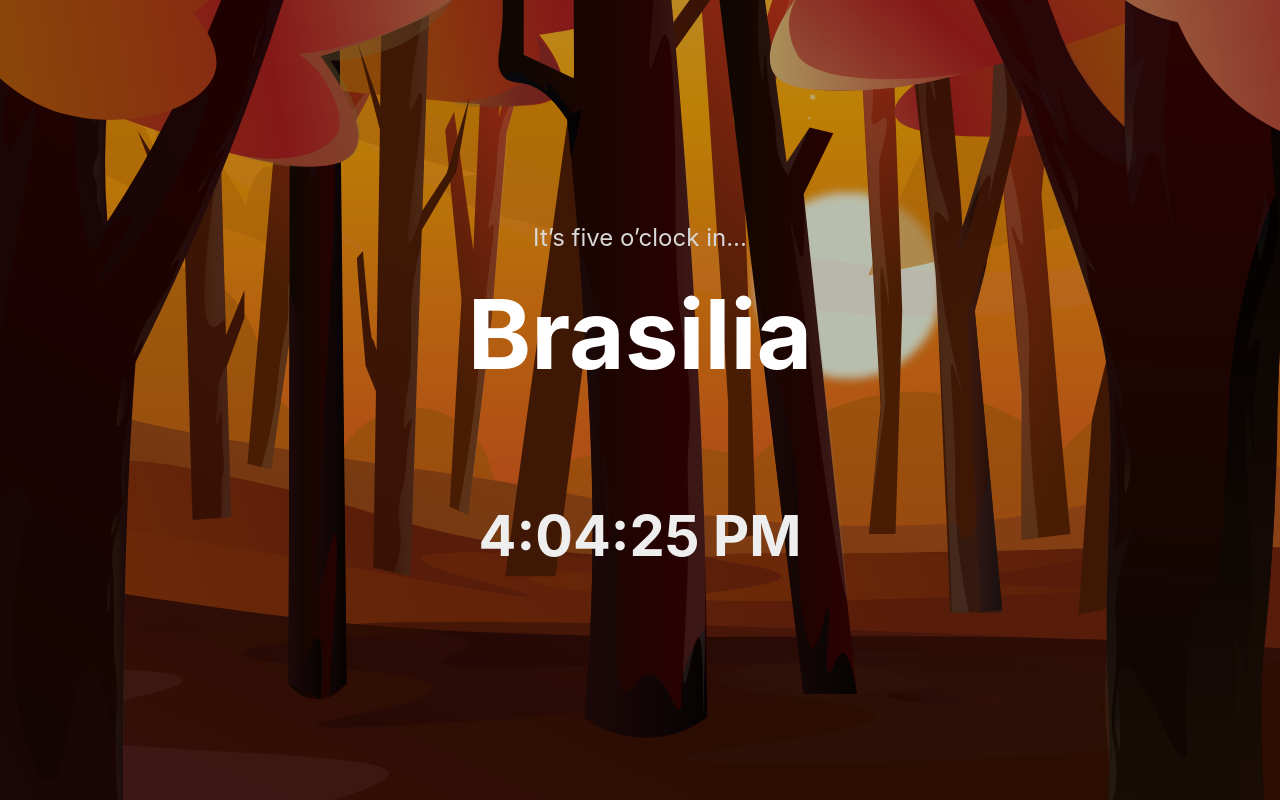
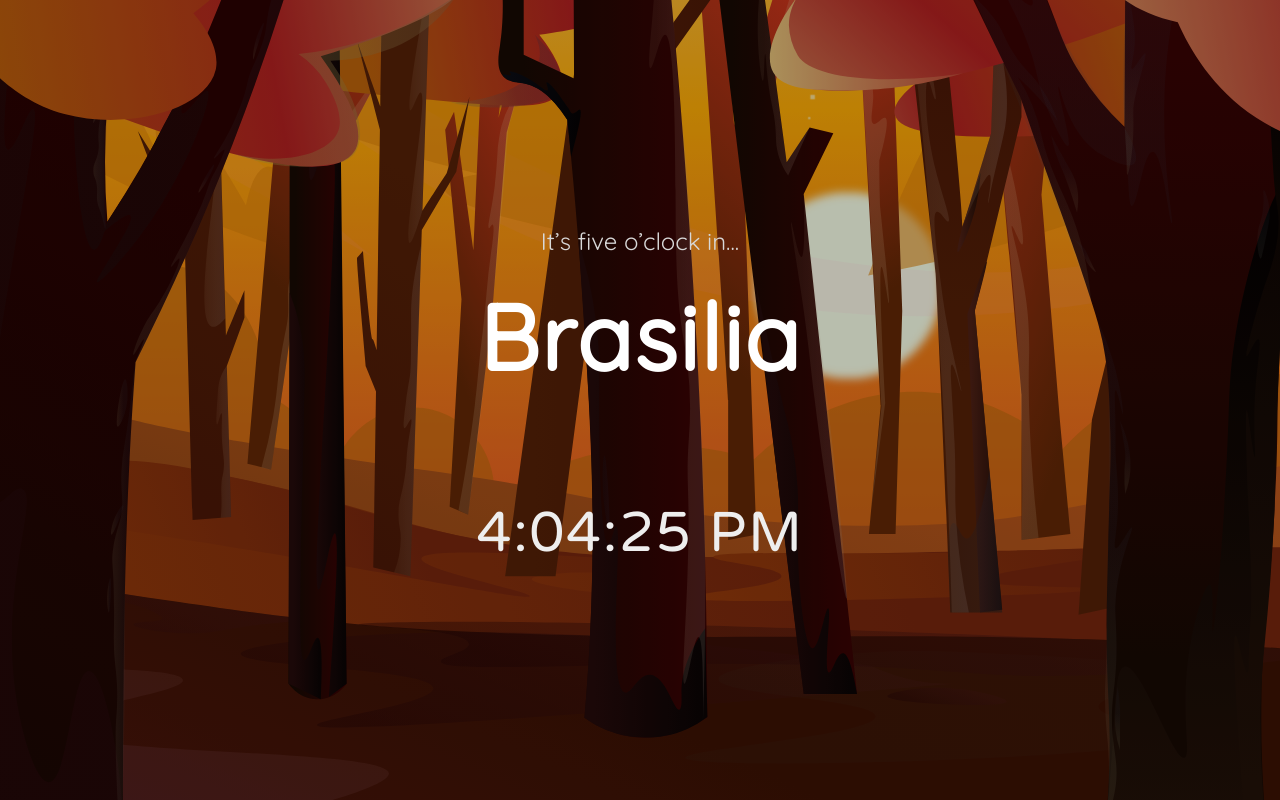
Before and after one commit to domlander/itsfiveoclocksomewhere, a Next.js app: page / in a window 1280 px wide. Built offline with nearby package versions, Linux system fonts and the light colour scheme.

Commit message:
Update packages. Improve fonts.

```diff
--- a/pages/index.tsx
+++ b/pages/index.tsx
@@ -1,4 +1,5 @@
 import React from "react";
+import Head from "next/head";
 import Image from "next/image";
 import styles from "../styles/Home.module.css";
 import Clock from "../src/Clock";
@@ -10,6 +11,17 @@ export default function Home() {
   const location = ImageDictionary[hoursUntil5pm];
 
   return (
+    <>
+      <Head>
+        <link
+          href="https://fonts.googleapis.com/css2?family=Quicksand"
+          rel="stylesheet"
+        />
+        <link
+          href="https://fonts.googleapis.com/css2?family=Varela+Round"
+          rel="stylesheet"
+        />
+      </Head>
       <div className={styles.container}>
         <Image
           src={`/landscapes/${location[1]}`}
@@ -24,5 +36,6 @@ export default function Home() {
           <Clock hoursUntil5pm={hoursUntil5pm} />
         </div>
       </div>
+    </>
   );
 }
--- a/styles/Clock.module.css
+++ b/styles/Clock.module.css
@@ -1,6 +1,9 @@
 .h2 {
+  font-family: "Varela Round";
   font-size: 3.5rem;
-  color: #EEE;
+  letter-spacing: 0.1rem;
+  font-weight: 400;
+  color: #eee;
   margin-top: 0.25em;
   margin-bottom: 0.25em;
 }
--- a/styles/Home.module.css
+++ b/styles/Home.module.css
@@ -13,7 +13,7 @@
   position: absolute;
   height: 100vh;
   width: 100%;
-  background-color: rgba(0,0,0,0.25);
+  background-color: rgba(0, 0, 0, 0.25);
   z-index: 20;
 }
 
@@ -27,7 +27,7 @@
 
 .p {
   font-size: 1.5rem;
-  color: #D8D8D8;
+  color: #d8d8d8;
   margin-top: 0.25em;
   margin-bottom: 0;
 }
@@ -38,8 +38,9 @@
 }
 
 .h1 {
-  font-size: 6rem;
-  color: #FFF;
+  font-size: 5.75rem;
+  letter-spacing: 0.1rem;
+  color: #fff;
   margin-top: 0.25em;
   margin-bottom: 1em;
 }
--- a/styles/globals.css
+++ b/styles/globals.css
@@ -2,6 +2,6 @@ html,
 body {
   padding: 0;
   margin: 0;
-  font-family: -apple-system, BlinkMacSystemFont, Segoe UI, Roboto, Oxygen,
-    Ubuntu, Cantarell, Fira Sans, Droid Sans, Helvetica Neue, sans-serif;
+  font-family: "Quicksand", -apple-system, BlinkMacSystemFont, Segoe UI, Roboto,
+    Oxygen, Ubuntu, Cantarell, Fira Sans, Droid Sans, Helvetica Neue, sans-serif;
 }
```
Also changed, not shown: package.json (+7 -7 lines), next-env.d.ts, 1 other file (tests, documents, lock files or other folders). Lines whose indentation alone changed are shown as unchanged.
